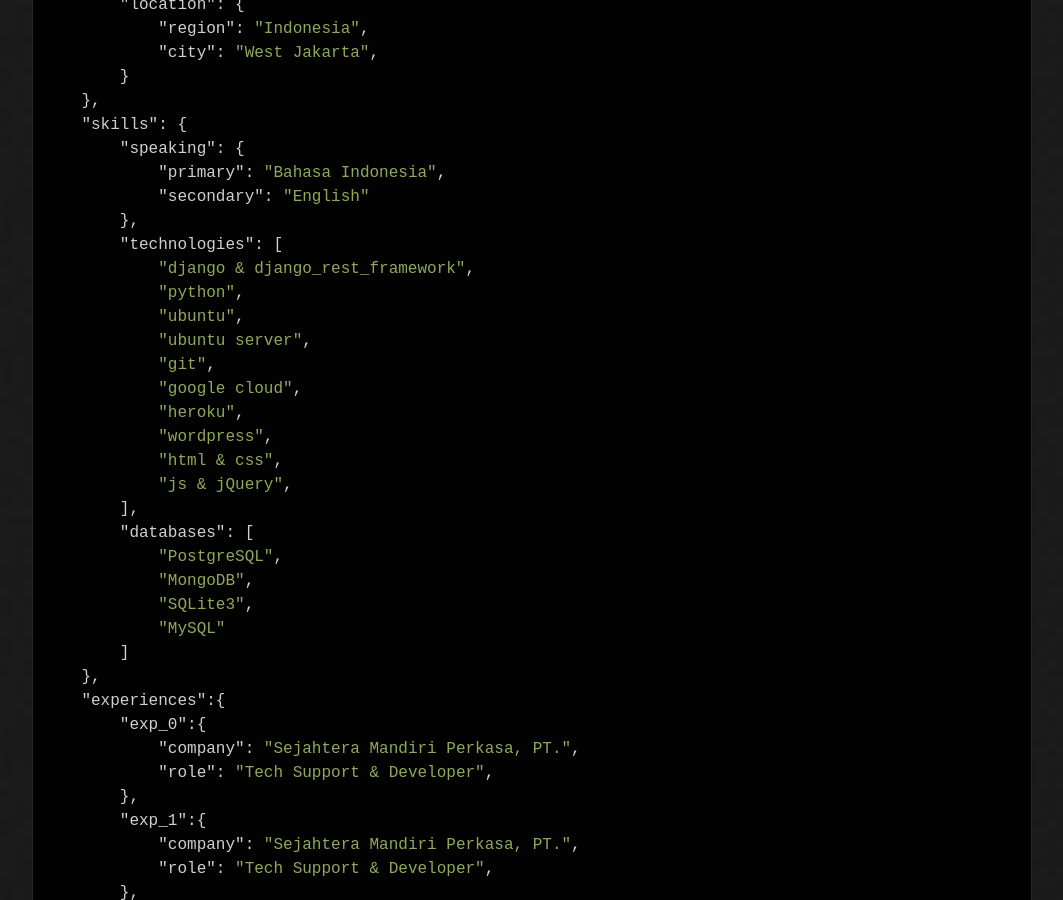
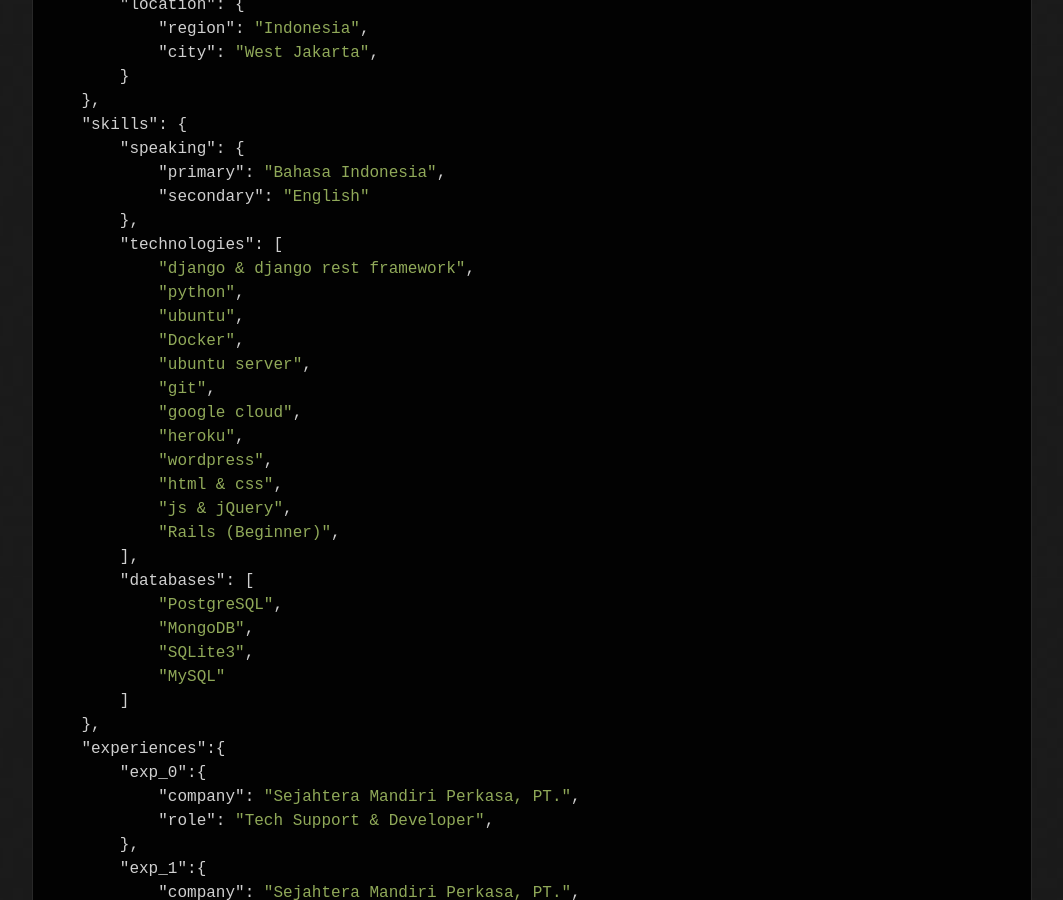
Before and after one commit to iColdPlayer/aby, a Jekyll site: the page built from index.md, in a window 1280 px wide and 900 px high, scrolled down 487 px. Shown: the whole window, without its empty margins (108-1171 px from the left). Built offline with Jekyll 4.4.1, drawn with Linux system fonts in a browser that asks for light colours.

Commit message:
Update index.md

```diff
--- a/index.md
+++ b/index.md
@@ -23,9 +23,10 @@
             "secondary": "English"
         },
         "technologies": [
-            "django & django_rest_framework",
+            "django & django rest framework",
             "python",
             "ubuntu",
+            "Docker",
             "ubuntu server",
             "git",
             "google cloud",
@@ -33,6 +34,7 @@
             "wordpress",
             "html & css",
             "js & jQuery",
+            "Rails (Beginner)",
         ],
         "databases": [
             "PostgreSQL",
```
